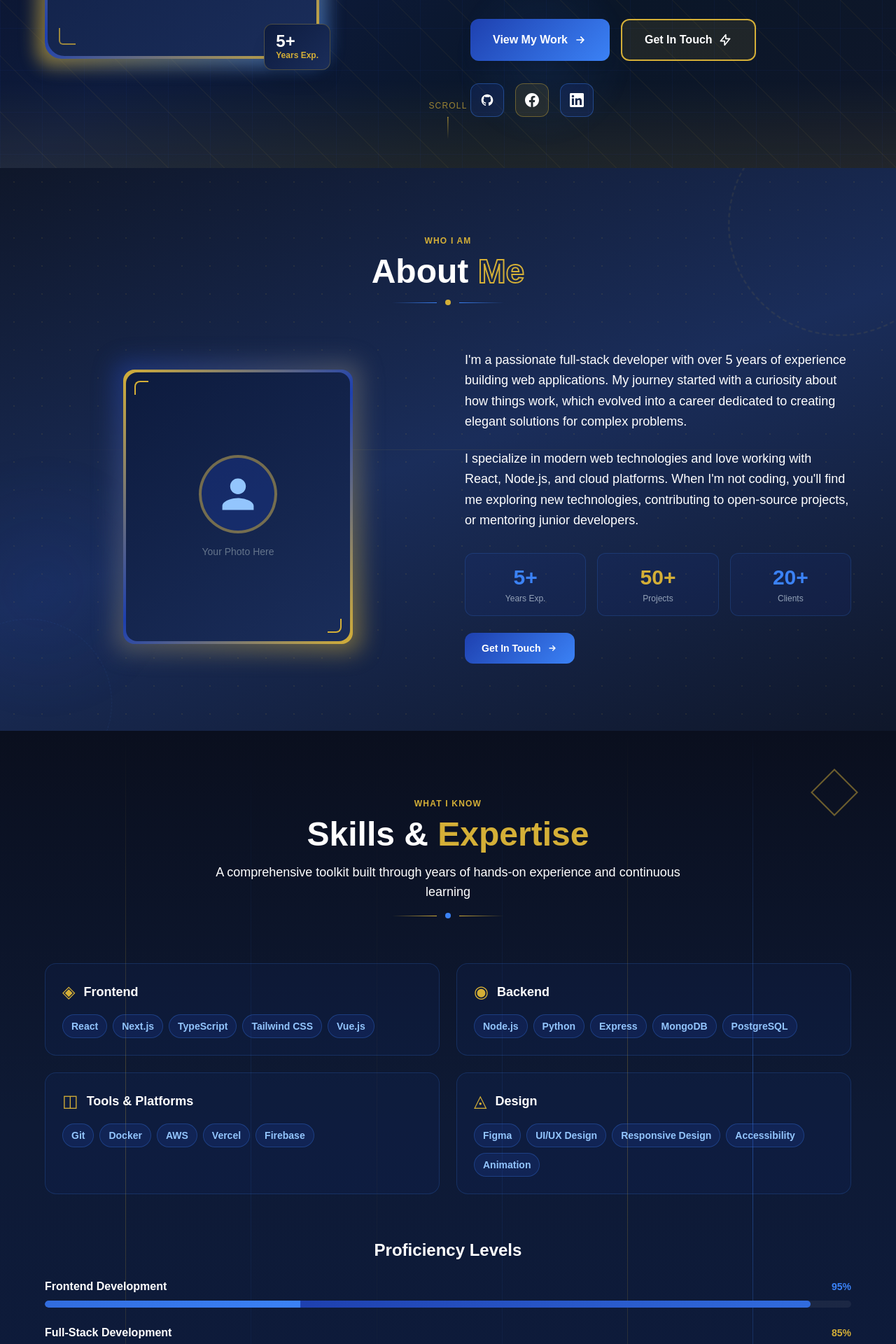
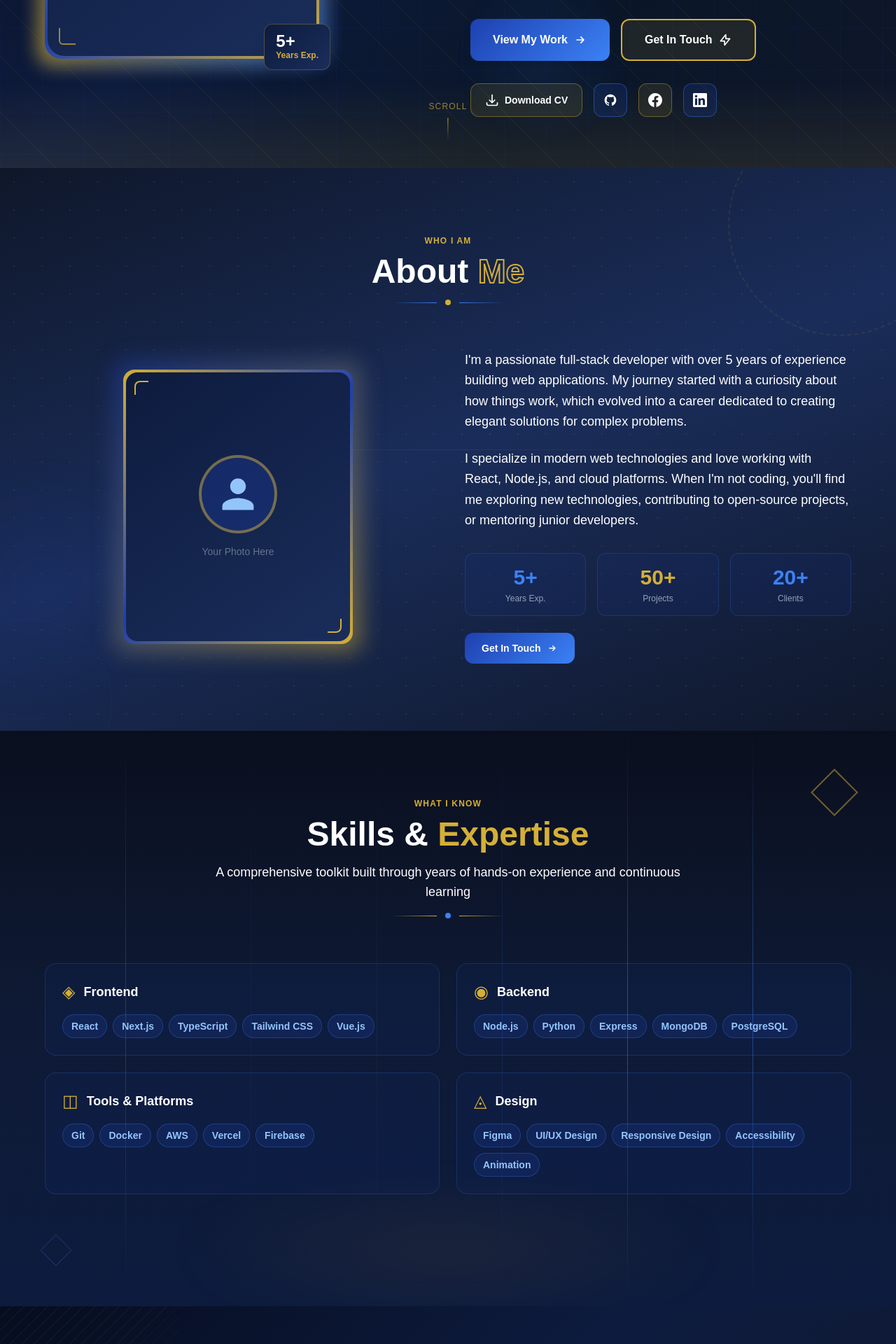
Before and after one commit to Reychie/angelo_portfolio, a Next.js app: page / in a window 1280 px wide. Shown: the part 560-2480 px from the top of the page at 70% size. Built offline with nearby package versions, Linux system fonts and the light colour scheme.

Commit message:
Remove proficiency bars and projects hint text; add Download CV button to hero

```diff
--- a/components/HeroSection.tsx
+++ b/components/HeroSection.tsx
@@ -154,7 +154,28 @@ export default function HeroSection() {
             </div>
 
             {/* Social Links */}
-            <div className="flex gap-4 pt-2">
+            <div className="flex flex-wrap items-center gap-4 pt-2">
+              <a
+                href="/resume.pdf"
+                download
+                className="group relative inline-flex items-center gap-2 px-5 h-12 rounded-xl border font-bold text-sm transition-all duration-300 hover-scale overflow-hidden"
+                style={{ borderColor: 'rgba(212,175,55,0.4)', background: 'rgba(212,175,55,0.1)', color: '#ffffff' }}
+                onMouseEnter={e => {
+                  (e.currentTarget as HTMLAnchorElement).style.background = '#d4af37';
+                  (e.currentTarget as HTMLAnchorElement).style.color = '#0a0f1e';
+                }}
+                onMouseLeave={e => {
+                  (e.currentTarget as HTMLAnchorElement).style.background = 'rgba(212,175,55,0.1)';
+                  (e.currentTarget as HTMLAnchorElement).style.color = '#ffffff';
+                }}
+                aria-label="Download CV"
+              >
+                <svg className="w-5 h-5 relative z-10 group-hover:translate-y-0.5 transition-transform" fill="none" stroke="currentColor" viewBox="0 0 24 24">
+                  <path strokeLinecap="round" strokeLinejoin="round" strokeWidth={2} d="M3 16.5v2.25A2.25 2.25 0 005.25 21h13.5A2.25 2.25 0 0021 18.75V16.5M16.5 12L12 16.5m0 0L7.5 12m4.5 4.5V3" />
+                </svg>
+                <span className="relative z-10">Download CV</span>
+              </a>
+
               <a href="https://github.com" target="_blank" rel="noopener noreferrer"
                 className="group relative w-12 h-12 flex items-center justify-center rounded-xl border transition-all duration-300 hover-scale overflow-hidden"
                 style={{ borderColor: 'rgba(59,130,246,0.4)', background: 'rgba(30,64,175,0.2)', color: '#ffffff' }}
--- a/components/ProjectsSection.tsx
+++ b/components/ProjectsSection.tsx
@@ -188,11 +188,6 @@ export default function ProjectsSection() {
               <path strokeLinecap="round" strokeLinejoin="round" strokeWidth={2} d="M13 7l5 5m0 0l-5 5m5-5H6" />
             </svg>
           </button>
-          {!hasMoreThanFeatured && (
-            <p className="mt-2 text-xs" style={{ color: '#ffffff' }}>
-              Add more than {FEATURED_COUNT} projects to enable this button
-            </p>
-          )}
         </div>
       </div>
     </section>
--- a/components/SkillsSection.tsx
+++ b/components/SkillsSection.tsx
@@ -6,13 +6,6 @@ export default function SkillsSection() {
     { category: 'Backend', icon: '◉', skills: ['Node.js', 'Python', 'Express', 'MongoDB', 'PostgreSQL'] },
     { category: 'Tools & Platforms', icon: '◫', skills: ['Git', 'Docker', 'AWS', 'Vercel', 'Firebase'] },
     { category: 'Design', icon: '◬', skills: ['Figma', 'UI/UX Design', 'Responsive Design', 'Accessibility', 'Animation'] },
-  ];
-
-  const proficiencies = [
-    { skill: 'Frontend Development', pct: 95, color: '#3b82f6' },
-    { skill: 'Full-Stack Development', pct: 85, color: '#d4af37' },
-    { skill: 'UI/UX Design', pct: 80, color: '#60a5fa' },
-    { skill: 'Backend Development', pct: 90, color: '#d4af37' },
   ];
 
   return (
@@ -160,28 +153,6 @@ export default function SkillsSection() {
             </div>
           ))}
         </div>
-
-        {/* Proficiency bars */}
-        <div className="space-y-6 animate-fadeInUp">
-          <h3 className="text-2xl font-bold text-white mb-6 text-center">Proficiency Levels</h3>
-          {proficiencies.map((item) => (
-            <div key={item.skill} className="space-y-2">
-              <div className="flex justify-between items-center">
-                <span className="text-sm md:text-base font-semibold text-white">{item.skill}</span>
-                <span className="text-sm font-bold" style={{ color: item.color }}>{item.pct}%</span>
-              </div>
-              <div className="h-2.5 rounded-full overflow-hidden" style={{ background: 'rgba(255,255,255,0.06)' }}>
-                <div
-                  className="h-full rounded-full transition-all duration-1000 ease-out animate-shimmer"
-                  style={{
-                    width: `${item.pct}%`,
-                    background: `linear-gradient(90deg, #1e40af, ${item.color})`,
-                  }}
-                />
-              </div>
-            </div>
-          ))}
-        </div>
       </div>
     </section>
   );
```
Also changed, not shown: 1 other file (tests, documents, lock files or other folders).
